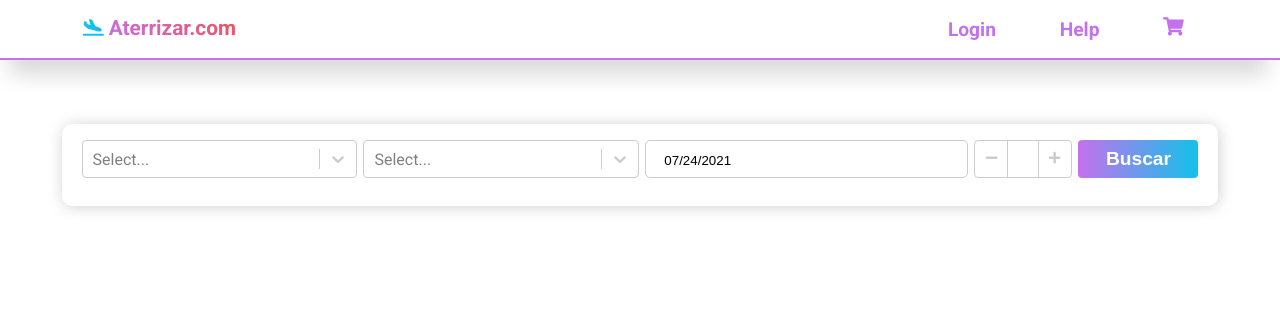
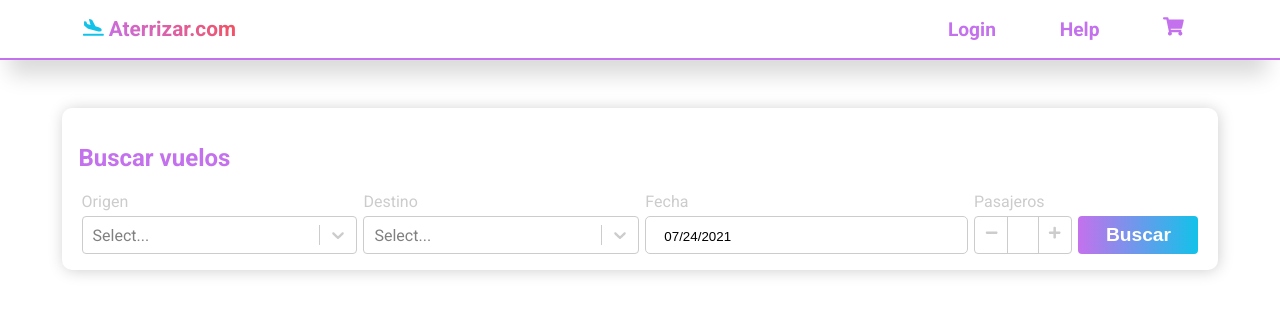
Before and after one commit to jvleon/booking-app, a React (Create React App) app: page / in a window 1280 px wide. Shown: the top 314 px of the page. Built offline with nearby package versions, Linux system fonts and the light colour scheme; no server answers; the database is empty.

Commit message:
[feat] add improemnents on schedule bar

```diff
--- a/src/components/Button/styled.js
+++ b/src/components/Button/styled.js
@@ -2,9 +2,10 @@ import styled from 'styled-components'
 
 export const StyledButton = styled.button`
   width: ${({ width }) => width || '100%'};
+  align-self: flex-end;
   font-size: 1.2rem;
   font-weight: 600;
-  height: 100%;
+  height: 38px;
   color: white;
   border-radius: 4px;
   border: none;
--- a/src/components/Navbar/index.js
+++ b/src/components/Navbar/index.js
@@ -17,9 +17,9 @@ const Navbar = () => {
           <div>
             <IconPlane />
           </div>
-          <span>
+          <h1>
             Aterrizar.com
-          </span>
+          </h1>
         </Link>
       </Brand>
       <ButtonsContainer>
--- a/src/components/Navbar/styled.js
+++ b/src/components/Navbar/styled.js
@@ -43,7 +43,7 @@ export const Brand = styled.div`
     display: flex;
     text-decoration: none;
   }
-  > a > span {
+  > a > h1 {
     font-weight: 600;
     padding-left: .3rem;
     font-size: 1.3rem;
@@ -60,6 +60,12 @@ export const Brand = styled.div`
     -webkit-text-fill-color: transparent;
     -moz-text-fill-color: transparent;
   }
+  > a > div {
+    display: flex;
+    flex-direction: column;
+    justify-content: center;
+    padding-bottom: .3rem;
+  }
 `
 
 export const IconPlane = styled(FaPlaneArrival).attrs({
--- a/src/components/Selector/styled.js
+++ b/src/components/Selector/styled.js
@@ -1,8 +1,8 @@
 import styled from 'styled-components'
 
 export const Container = styled.div`
-  width: 100%;;
-  height: 100%;
+  width: 100%;
+  height: 38px;
   display: flex;
   border-radius: 4px;
   border: 1px solid ${({ theme: { colors } }) => colors.inputBorder};
--- a/src/components/SheduleBar/index.js
+++ b/src/components/SheduleBar/index.js
@@ -5,7 +5,8 @@ import Button from '../Button'
 import Selector from '../Selector'
 import {
   Container,
-  Box
+  Box,
+  Label
 } from './styled'
 import 'react-datepicker/dist/react-datepicker.css'
 
@@ -22,12 +23,15 @@ const ScheduleBar = () => {
   return (
     <Container>
       <Box>
+        <Label>Origen</Label>
         <Select options={cities} />
       </Box>
       <Box>
+        <Label>Destino</Label>
         <Select options={cities} />
       </Box>
       <Box flex="5">
+        <Label>Fecha</Label>
         <DatePicker
           selected={startDate}
           onChange={(date) => setStartDate(date)}
@@ -35,6 +39,7 @@ const ScheduleBar = () => {
         />
       </Box>
       <Box flex="1">
+        <Label>Pasajeros</Label>
         <Selector options={cities} />
       </Box>
       <Box flex="2">
--- a/src/components/SheduleBar/styled.js
+++ b/src/components/SheduleBar/styled.js
@@ -6,9 +6,16 @@ export const Container = styled.div`
   flex-direction: row;
 `
 
+export const Label = styled.span`
+  color: ${({ theme: { colors } }) => colors.inputBorder};
+  margin-bottom: .3rem;
+`
+
 export const Box = styled.div`
+  display: flex;
   box-sizing: border-box;
   flex-direction: column;
+  justify-content: flex-end;
   flex-grow: ${({ flex }) => flex || 10};
   margin: 0 .2rem;
   > div {
@@ -21,8 +28,9 @@ export const Box = styled.div`
   .react-datepicker__input-container,
   .react-datepicker__input-container input {
     width: 100%;
-    height: 100%;
+    height: 38px;
     background: transparent;
+    outline: none;
   }
   > .datePicker {
     padding: 0 1rem;
--- a/src/containers/Home/index.js
+++ b/src/containers/Home/index.js
@@ -1,10 +1,11 @@
 import React from 'react'
-import { Container, Main } from './styled'
+import { Container, Main, Title } from './styled'
 import ScheduleBar from '../../components/SheduleBar'
 const Home = () => {
   return (
     <Container>
       <Main>
+        <Title>Buscar vuelos</Title>
         <ScheduleBar />
       </Main>
     </Container>
--- a/src/containers/Home/styled.js
+++ b/src/containers/Home/styled.js
@@ -5,7 +5,7 @@ export const Container = styled.main`
   display: flex;
   flex-direction: column;
   margin: 0;
-  padding: 1rem;
+  padding: 0 1rem;
   align-items: center;
   box-sizing: border-box;
 `
@@ -22,3 +22,7 @@ export const Main = styled.section`
   -moz-box-shadow: 1px 1px 16px -1px rgba(0,0,0,0.21);
   border-radius: 10px;
 `
+export const Title = styled.h2`
+  font-size: 1.5rem;
+  color: ${({ theme: { colors } }) => colors.altern};
+`
```
